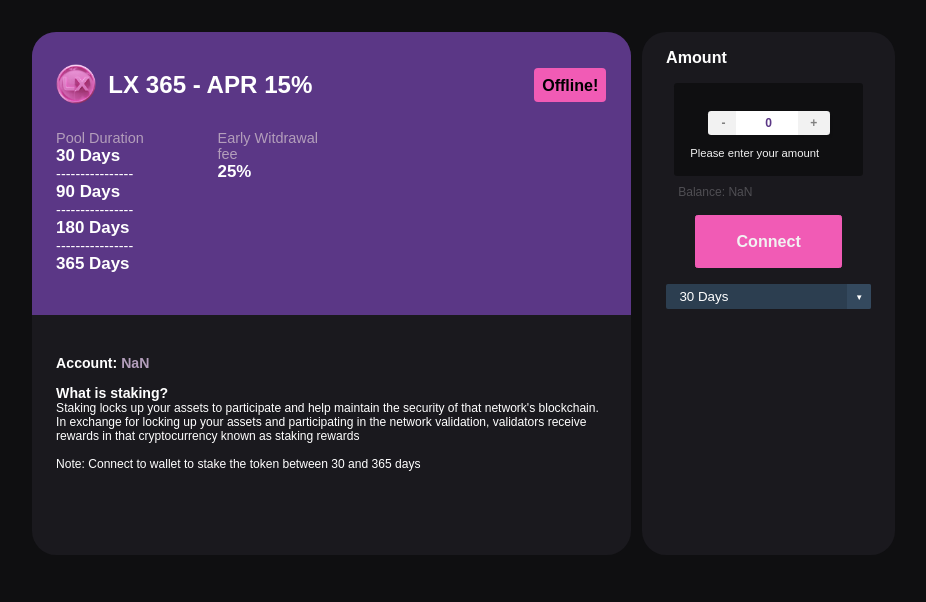
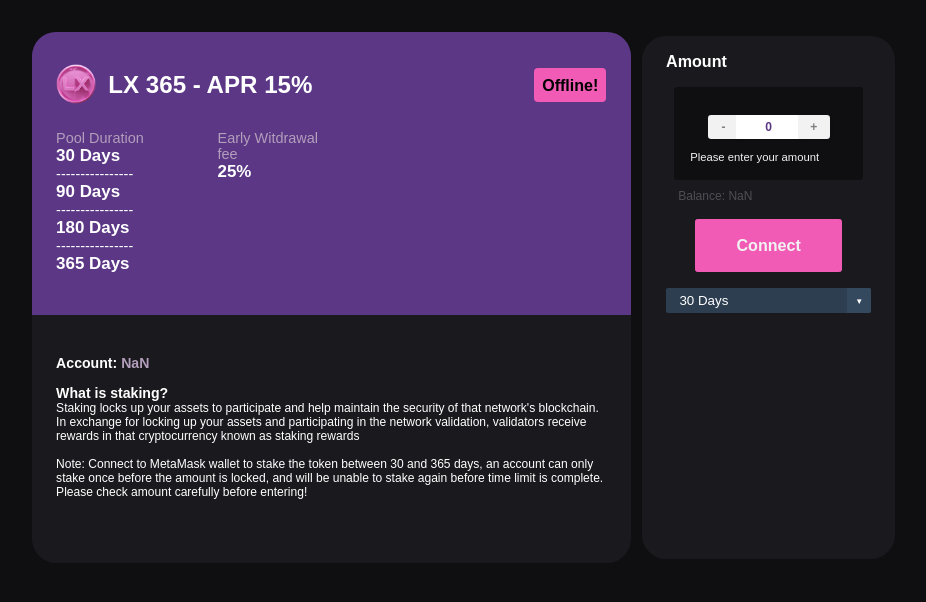
Before and after one commit to mfahadiqbalofcl/LX-DApp, a website with bundled scripts: page index.html in a window 1280 px wide. Shown: the whole page, without its empty margins (176-1102 px from the left). Built offline with nearby package versions, Linux system fonts and the light colour scheme; files whose address does not match are found by name.

Commit message:
Update index.html

```diff
--- a/index.html
+++ b/index.html
@@ -99,8 +99,8 @@
                                     validators receive rewards in that
                                     cryptocurrency known as staking rewards</p>
                                 <br>
-                                <p class="light-font-color-2">Note: Connect to
-                                    wallet to stake the token between 30 and 365 days</p>
+                                <p class="main-note">Note: Connect to
+                                   MetaMask wallet to stake the token between 30 and 365 days, an account can only stake once before the amount is locked, and will be unable to stake again before time limit is complete. Please check amount carefully before entering!</p>
                             </div>
                         </div>
                     </div>
```
